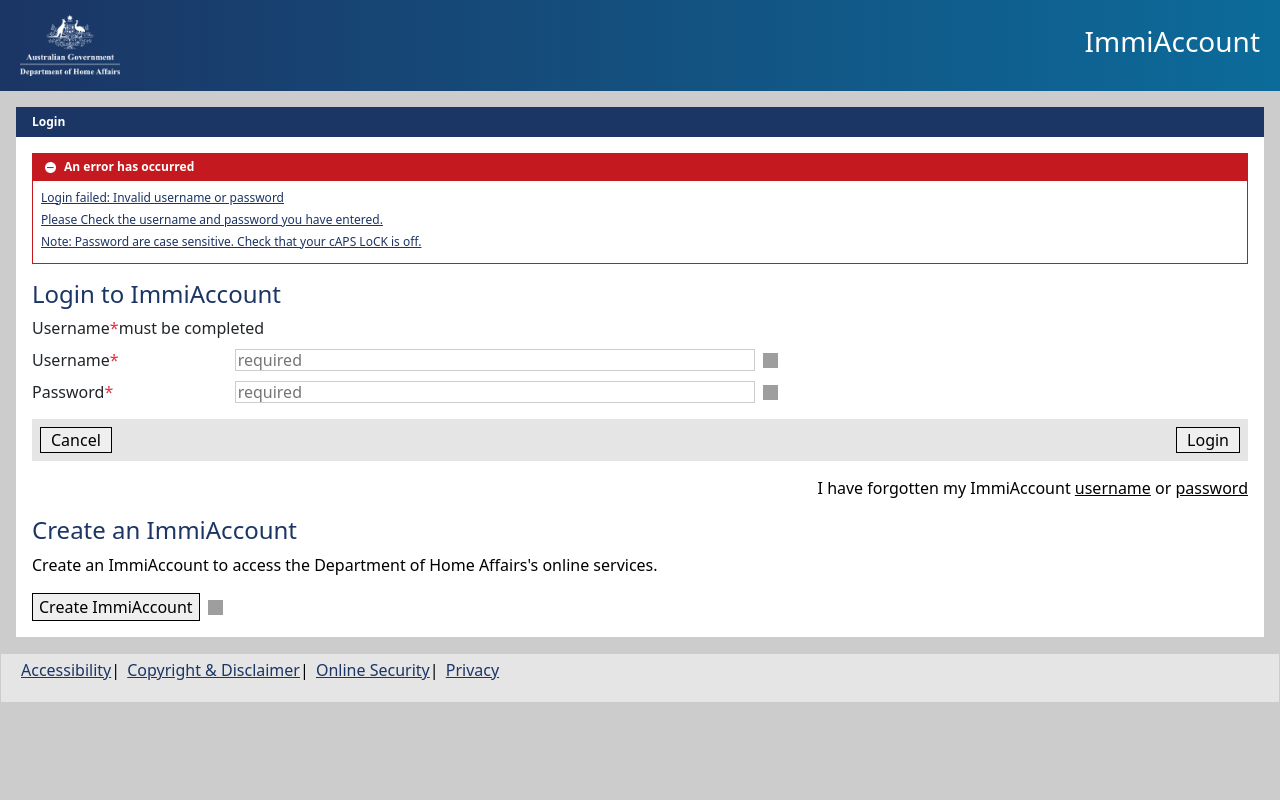
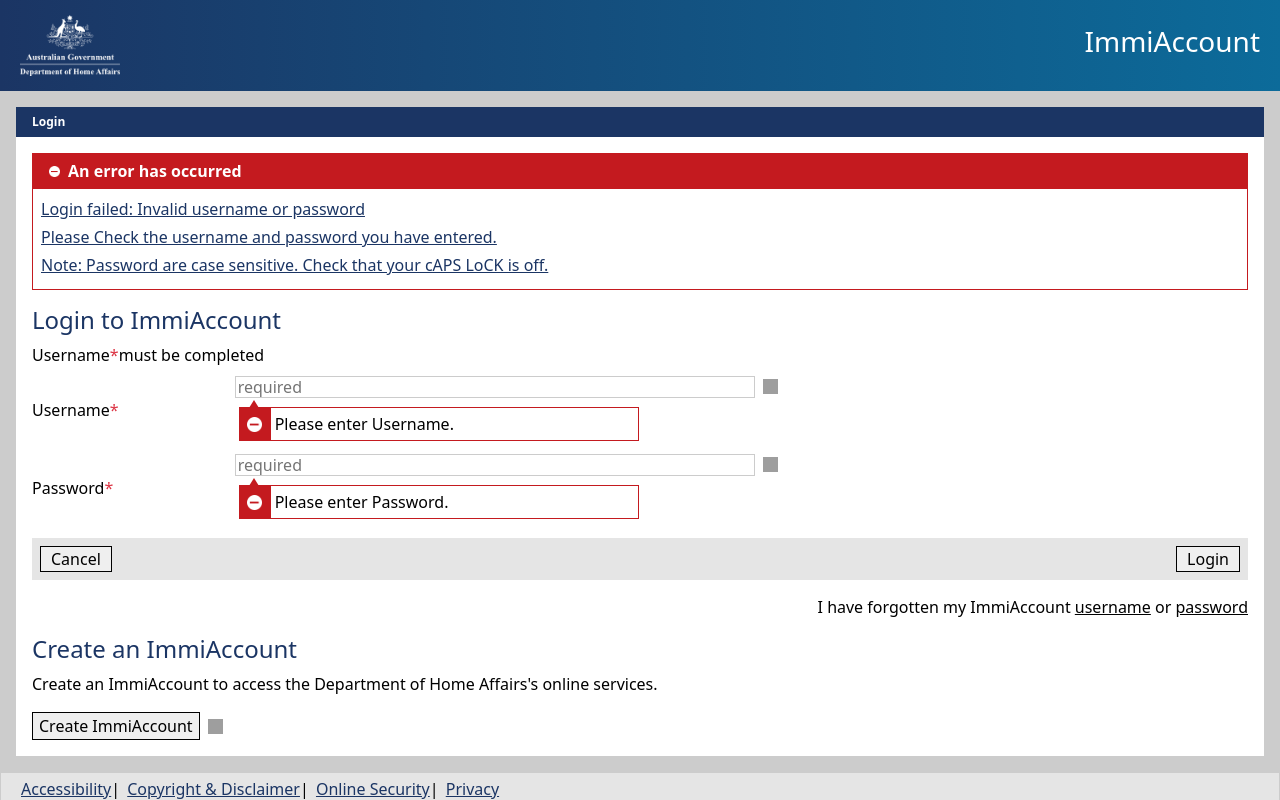
Before and after one commit to FictionCode00/gov-dev, a React (Vite) app: page / in a window 1280 px wide. Built offline with nearby package versions, Linux system fonts and the light colour scheme; grey boxes are pictures that could not be loaded.

Commit message:
add error input

```diff
--- a/src/App.css
+++ b/src/App.css
@@ -47,6 +47,7 @@
 .labelInput label {
   font-size: 16px;
   font-weight: 400;
+  color: #000;
 }
  .cmn-button {
   background-color: #e5e5e5;
@@ -239,8 +240,36 @@
 .errorMsg-content {
 color: #1b3564;
 text-decoration: underline;
-font-size: 12px;
+font-size: 16px;
 }
 .lastAccordian:last-child {
 margin-bottom: 25px;
 }
+.fieldError, .wc-fieldindicator-type-error {
+  border: 1px solid #c41a1f;
+  background-color: #fff;
+  border-left-width: 2rem;
+  color: #000;
+  display: block;
+  margin: .5em .25em .25em;
+  max-width: 25rem;
+  padding: .25em;
+  position: relative;
+}
+.fieldError::before, .wc-fieldindicator-type-error::before {
+  border-color: transparent transparent #c41a1f;
+  border-style: solid;
+  border-width: 0 .3333rem .5rem;
+  content: "";
+  display: inline-block;
+  left: -1.3333rem;
+  position: absolute;
+  top: -.5rem;
+}
+.errorBefore {
+  position: absolute;
+  left: -24px;
+  top: 9px;
+  width: 15px;
+  height: 15px;
+}
--- a/src/components/auth/Login.tsx
+++ b/src/components/auth/Login.tsx
@@ -38,7 +38,7 @@
     </div>
 <div className="loginMainContent bg-white p-3">
     <div className="errorMsg mb-3">
-        <h5 className="text-white mb-0 d-flex align-items-center gap-2" style={{backgroundColor: "#c41a1f",fontSize: "12px"}}>
+        <h5 className="text-white mb-0 d-flex align-items-center gap-2" style={{backgroundColor: "#c41a1f",fontSize: "16px"}}>
             <img src={ErrorIcon} alt="error" style={{width: "11px", height: "11px"}}/>
             An error has occurred</h5>
         <div className="p-2">
@@ -61,15 +61,17 @@
             <div className="col-md-8">
                 <div className="labelInput d-flex align-items-center mb-2">
                     <label className="d-flex align-items-start w-25">Username <span className="text-danger">*</span></label>
-                 <div className="d-flex align-items-center gap-2 w-75">
-                    <input
+                 <div className="d-flex align-items-start gap-2 w-75">
+                 <div style={{ width: "520px"}}
+                 >  <input
                         type="text"
                         placeholder="required"
-                        style={{height: "22px", width: "520px"}}
                         value={inputUsername}
+                        style={{width: "100%", height: "22px"}}
                         onChange={e => setInputUsername(e.target.value)}
                     />
-                    <img src={Question} data-toggle="tooltip" data-placement="top" title="Tooltip on top" alt="question"/>
+                <div className="fieldError"><span><img className="errorBefore" src={ErrorIcon} alt="error"/>Please enter Username. </span></div></div>
+                    <img src={Question} data-toggle="tooltip" className="mt-1"  data-placement="top" title="Tooltip on top" alt="question"/>
                 </div>
                 </div>
             </div>
@@ -78,15 +80,17 @@
         <div className="col-md-8">
                 <div className="labelInput d-flex align-items-center">
                     <label className="d-flex align-items-start w-25">Password <span className="text-danger">*</span></label>
-                    <div className="d-flex align-items-center gap-2 w-75">
+                    <div className="d-flex align-items-start gap-2 w-75">
+                    <div style={{ width: "520px"}}>
                         <input
                             type="password"
                             placeholder="required"
                             value={inputPassword}
-                        style={{height: "22px", width: "520px"}}
+                            style={{width: "100%", height: "22px"}}
                             onChange={e => setInputPassword(e.target.value)}
                         />
-                        <img src={Question} data-toggle="tooltip" data-placement="top" title="Tooltip on top" alt="question"/>
+                        <div className="fieldError"><span><img className="errorBefore" src={ErrorIcon} alt="error"/>Please enter Password. </span></div></div>
+                        <img src={Question} data-toggle="tooltip" className="mt-1" data-placement="top" title="Tooltip on top" alt="question"/>
                     </div>
                 </div>
             </div>
```
